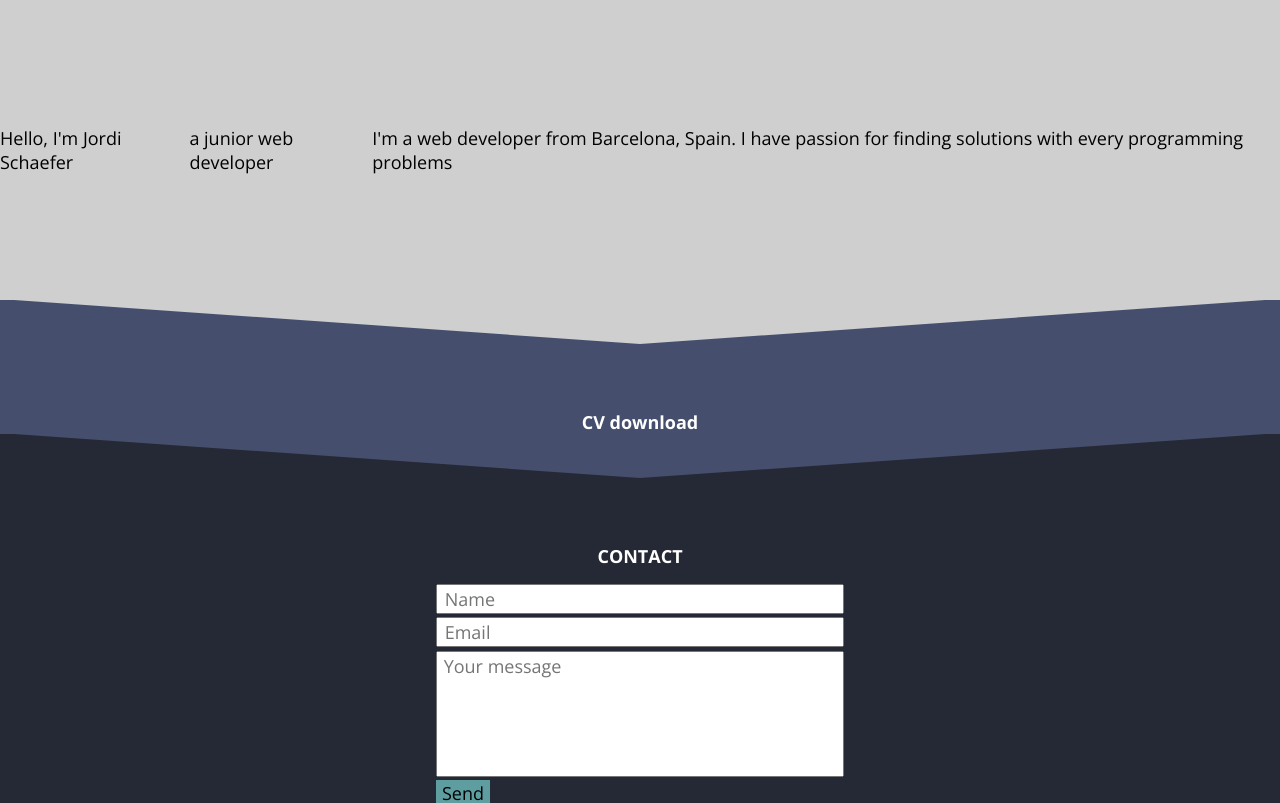
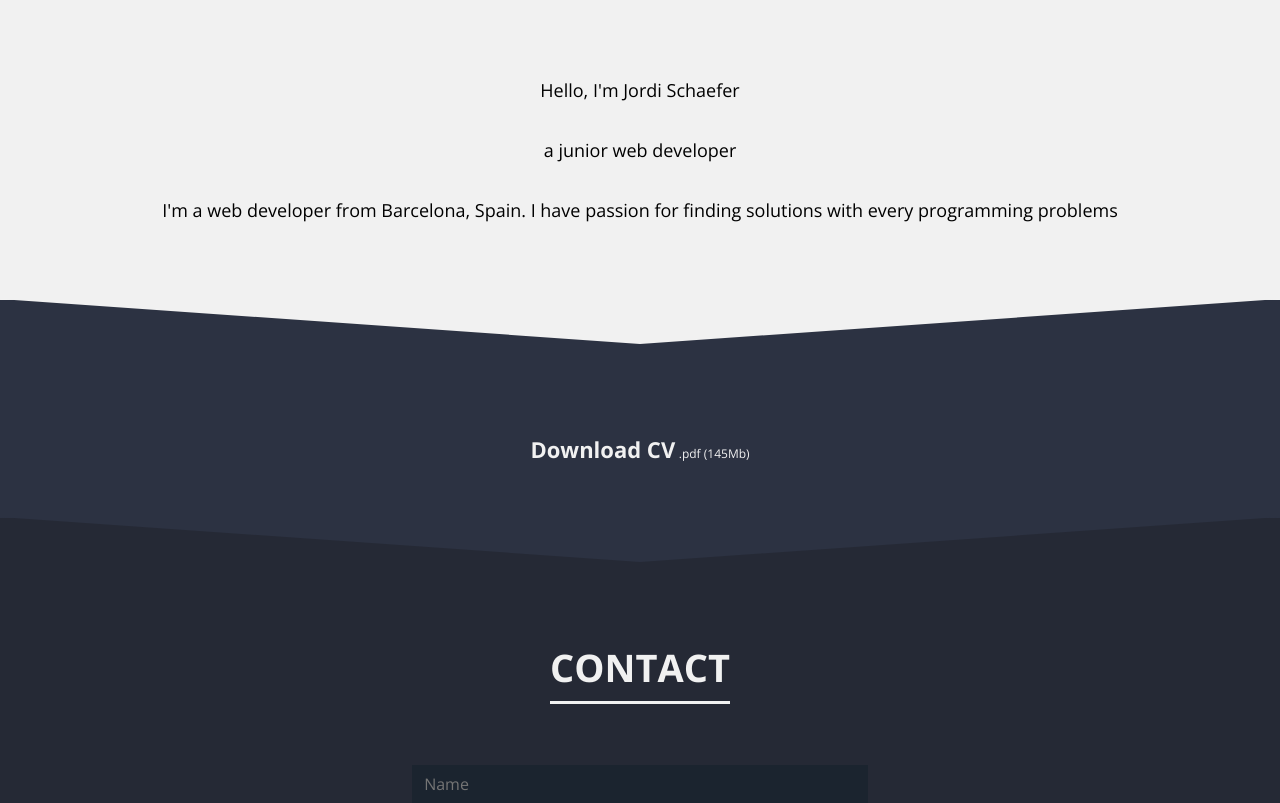
Before and after one commit to JSchaefer21/portfolio, a React (Create React App) app in the folder app/: page / in a window 1280 px wide. Shown: the top 803 px of the page. Built offline with nearby package versions, Linux system fonts and the light colour scheme.

Commit message:
Update formular and styles

```diff
--- a/app/src/components/CV.jsx
+++ b/app/src/components/CV.jsx
@@ -1,11 +1,9 @@
 import '../styles/CV.sass'
 
 function CV(){
-
-
     return <div className='CV' >
-        <h1 className='CV__tittle'>CV download</h1>
-
+        <a className='CV__tittle' href="../../CV_Jordi_Schaefer.pdf" download="CV_Jordi_Schaefer.pdf">Download CV</a>
+        <p className='CV__description'> .pdf (145Mb)</p>
     </div>
 }
 
--- a/app/src/components/Formular.jsx
+++ b/app/src/components/Formular.jsx
@@ -5,6 +5,7 @@ import '../styles/Formular.sass'
 
 function Formular(){
 
+    const EMAIL_REGEX = /^(([^<>()[\]\\.,;:\s@"]+(\.[^<>()[\]\\.,;:\s@"]+)*)|(".+"))@((\[[0-9]{1,3}\.[0-9]{1,3}\.[0-9]{1,3}\.[0-9]{1,3}\])|(([a-zA-Z\-0-9]+\.)+[a-zA-Z]{2,}))$/
     const [message, setMessage] = useState(null)
     const form = useRef()
 
@@ -14,7 +15,7 @@ function Formular(){
         if(e.target.user_name.value === '') {
             setMessage('Please write a name')
             return
-        } else if(e.target.user_email.value === '') {
+        } else if(!EMAIL_REGEX.test(e.target.user_email.value)) {
             setMessage('Email is not valid')
             return
         } else if(e.target.message.value === '') {
@@ -35,7 +36,7 @@ function Formular(){
         <h1 className='Formular__tittle'>CONTACT</h1>
 
         <input className='Formular__input' type='text' name='user_name' placeholder=' Name'/>
-        <input className='Formular__input' type='email' name='user_email' placeholder=' Email'/>
+        <input className='Formular__input' type='text' name='user_email' placeholder=' Email'/>
         <textarea className='Formular__text' name='message' placeholder=' Your message'/>
         <div className='Formular__footer'>
             <input className='Formular__button' type='submit' value='Send' />
--- a/app/src/styles/CV.sass
+++ b/app/src/styles/CV.sass
@@ -2,9 +2,21 @@
 
 .CV
     display: flex
-    height: 5rem
-    align-items: flex-end
+    align-items: center
+    gap: 0.2rem
+    margin-top: 5rem
+    margin-bottom: 3rem
 
 .CV__tittle
-    color: white
+    text-decoration: none
+    cursor: pointer
+    color: base.$almost-white
+    font-size: 22px
+    font-weight: 700
     margin: 0
+
+.CV__description
+    margin: 0
+    color: base.$almost-white
+    font-size: 12px
+    margin-top: 8px
--- a/app/src/styles/Formular.sass
+++ b/app/src/styles/Formular.sass
@@ -6,18 +6,35 @@
     flex-direction: column
     align-items: center
     justify-content: center
-    gap: 0.2rem
-    padding: 3rem 0
+    gap: 0.4rem
+    padding: 3rem 0 6rem 0
 
 .Formular__tittle
-    color: white
+    font-size: 38px
+    font-weight: 700
+    color: base.$almost-white
+    border-bottom: 3px solid base.$almost-white
+    padding-bottom: 0.4rem
+    margin-bottom: 3rem
 
 .Formular__input
-    width: 400px
+    font-size: 16px
+    width: 440px
+    border: none
+    outline: none
+    background-color: base.$dark-color
+    color: base.$almost-white
+    padding: 8px
 
 .Formular__text
-    width: 402px
-    height: 120px
+    font-size: 16px
+    width: 442px
+    height: 140px
+    border: none
+    outline: none
+    background-color: base.$dark-color
+    color: base.$almost-white
+    padding: 8px
     resize: none
 
 .Formular__footer
@@ -27,8 +44,16 @@
     align-items: center
 
 .Formular__button
+    cursor: pointer
+    font-size: 18px
+    font-weight: 500
+    border-radius: 2px
+    padding: 4px 14px
+    color: base.$almost-white
     border: none
-    background-color: cadetblue
+    background-color: #246475
 
 .Formular__info
-    color: white
+    font-size: 16px
+    font-weight: 400
+    color: base.$almost-white
--- a/app/src/styles/Home.sass
+++ b/app/src/styles/Home.sass
@@ -1,7 +1,7 @@
 @use 'base'
 
 .Home
-    background-color: #cfcfcf
+    background-color: base.$almost-white
     display: flex
     flex-direction: column
 
@@ -13,6 +13,7 @@
 .Home__body
     padding: 0
     display: flex
+    flex-direction: column
     align-items: center
     justify-content: center
     height: 300px
@@ -31,26 +32,26 @@
     //clip-path: polygon( 0% 100%, 0 0, 50% 100%, 100% 0%, 100% 100%)
     //background-color: #252935
 .color-cv
-    background-color: #cfcfcf
+    background-color: base.$almost-white
 .color-formular
-    background-color: #454f6d
+    background-color: base.$light-color
 
 
 .Home__cv
-    background-color: #454f6d
+    background-color: base.$light-color
     display: flex
     flex-direction: column
     align-items: center
     justify-content: center
 .Home__formular
-    background-color: #252935
+    background-color: base.$medium-color
     display: flex
     flex-direction: column
     align-items: center
     justify-content: center
 .Home__contact
     margin-top: -1px
-    background-color: #1b242f
+    background-color: base.$dark-color
     height: 150px
     display: flex
     align-items: center
--- a/app/src/styles/base.sass
+++ b/app/src/styles/base.sass
@@ -1,6 +1,7 @@
+$almost-white: #f1f1f1
+
+$light-color: #2c3242
+$medium-color: #252935
+$dark-color: #1b242f
+
 $font-size: 1rem
-$main-color: #0745a1
-
-$border-color: #999
-$almost-black: #535353
-$button-width: 85%
```
Also changed, not shown: 1 other file (tests, documents, lock files or other folders).
